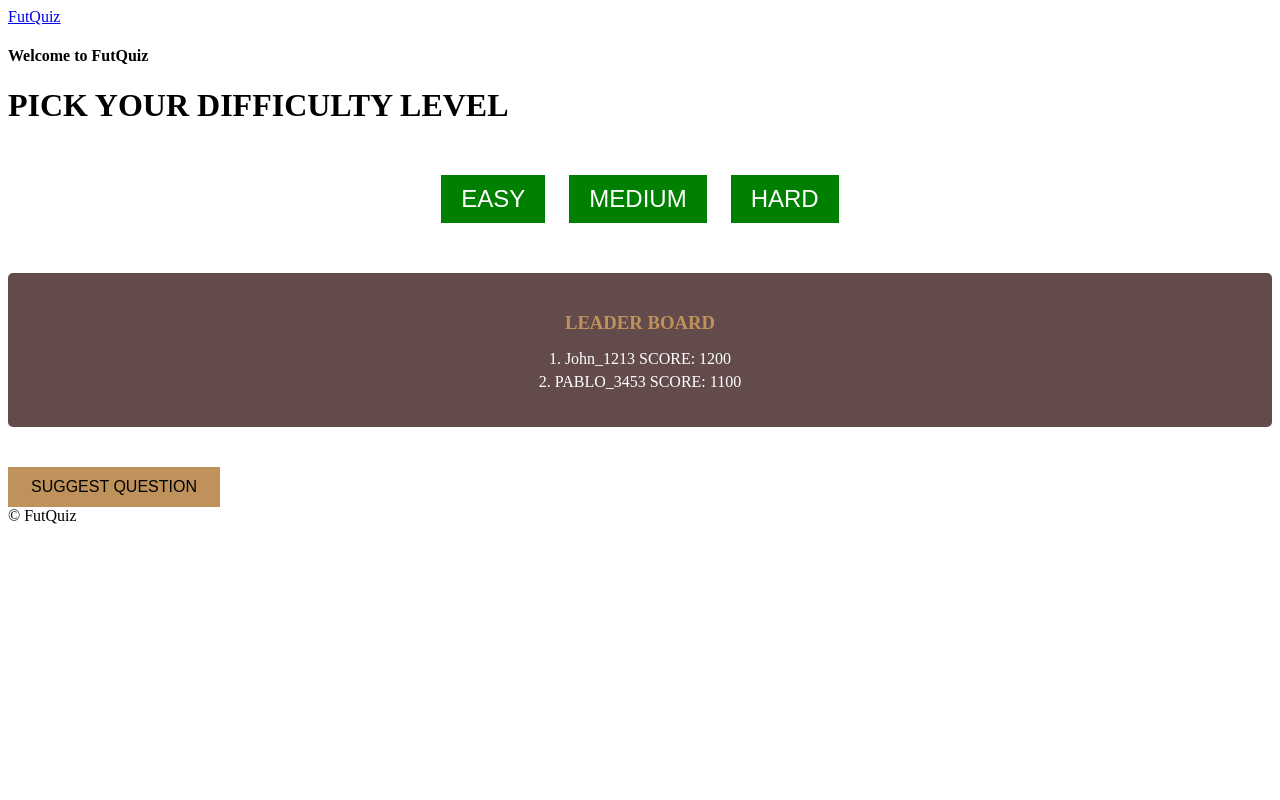
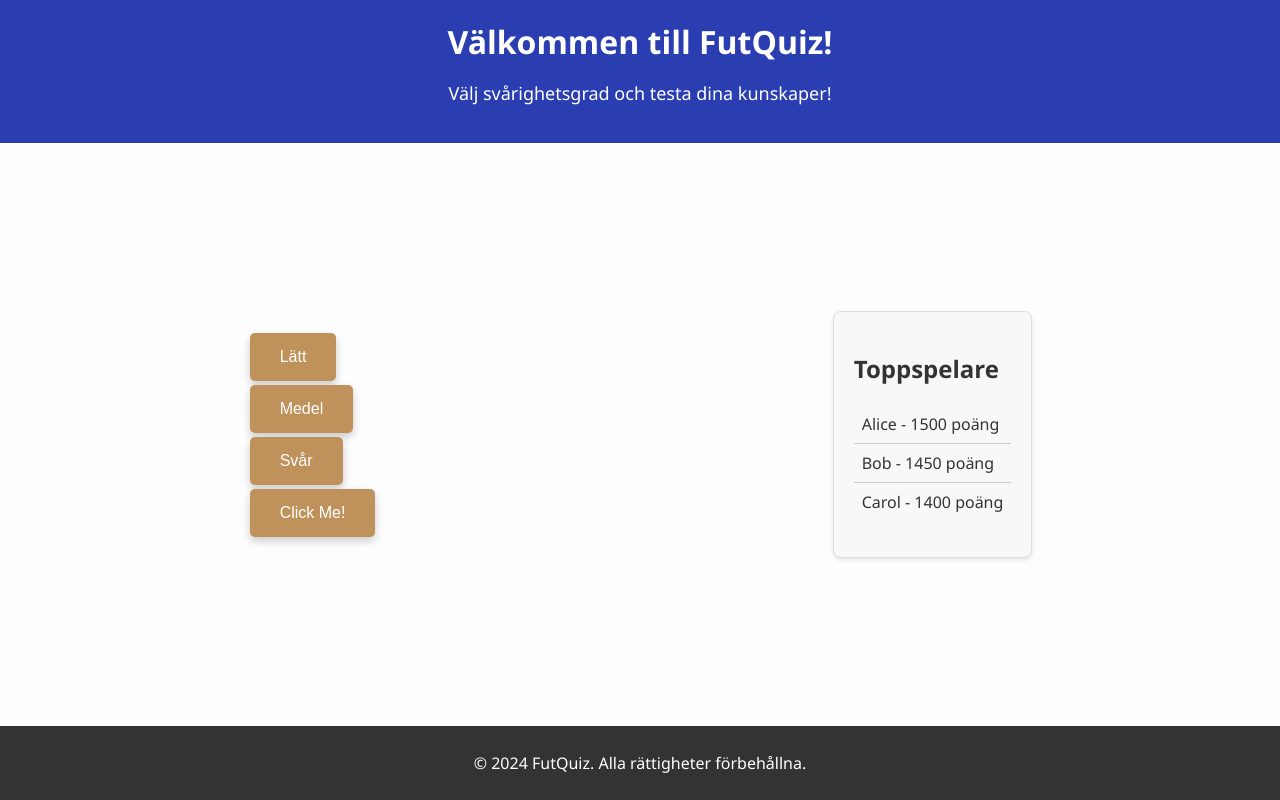
Before and after one commit to Peppino9/quiz-python-game, a Flask app: template templates/main.html in a window 1280 px wide. Run offline with Flask 3, Linux system fonts and the light colour scheme; the template is opened without the code that fills it, so the values that code supplies are empty; some libraries are stand-ins or nearby versions.

Commit message:
skapat grunden för mian page

```diff
--- a/static/main_style.css
+++ b/static/main_style.css
@@ -1,62 +1,95 @@
-/* Keep the existing styles from your index_style.css */
-
-/* Add styles for the new buttons */
-#difficulty-buttons {
-  text-align: center;
-  padding: 20px;
+/* styles.css */
+body {
+    font-family: 'Segoe UI', Tahoma, Geneva, Verdana, sans-serif;
+    background-color: #fdfdfd;
+    color: #333;
+    margin: 0;
+    padding: 0;
+    display: flex;
+    flex-direction: column;
+    min-height: 100vh;
 }
 
-.difficulty-button {
-  background-color: green;
-  border: none;
-  color: white;
-  padding: 10px 20px;
-  margin: 10px;
-  font-size: 1.5em;
-  cursor: pointer;
-  transition: background-color 0.3s;
+header {
+    background-color: #2a3eb1;
+    color: #fff;
+    padding: 20px;
+    text-align: center;
 }
 
-.difficulty-button:hover {
-  background-color: darkgreen;
+header h1 {
+    margin: 0;
+    padding: 0;
 }
 
-/* Adapt leaderboard styles from the image provided */
-#leaderboard {
-  background-color: rgba(61, 30, 30, 0.8); /* Slightly darker to match the image */
-  padding: 20px;
-  margin: 20px auto;
-  border-radius: 5px;
-  text-align: center;
+header p {
+    font-size: 18px;
 }
 
-#leaderboard h3 {
-  color: rgb(191 146 91); /* Golden text to match the design */
-  margin-bottom: 10px;
+main {
+    flex: 1;
+    padding: 20px;
+    display: flex;
+    justify-content: space-around;
+    align-items: center;
+}
+
+.difficulty-selection {
+    text-align: center;
+}
+
+button.difficulty {
+    background-color: rgb(191 146 91);
+    border: none;
+    border-radius: 5px;
+    color: white;
+    padding: 15px 30px;
+    text-align: center;
+    text-decoration: none;
+    display: inline-block;
+    font-size: 16px;
+    margin: 4px 2px;
+    cursor: pointer;
+    box-shadow: 0 4px 8px 0 rgba(0,0,0,0.2);
+    transition: 0.3s;
+    display: block;
+
+}
+
+button.difficulty:hover {
+  background-color: rgb(191 146 91);
+  color: white;
+}
+
+#leaderboard {
+    background-color: #f8f8f8;
+    border: 1px solid #ddd;
+    padding: 20px;
+    box-shadow: 0 2px 4px rgba(0,0,0,0.1);
+    border-radius: 8px;
+}
+
+#leaderboard h2 {
+    color: #333;
 }
 
 #leaderboard ol {
-  list-style: none; /* Remove default list styling */
-  padding: 0;
-  color: white; /* White text for leaderboard */
+    list-style-type: none;
+    padding: 0;
 }
 
-#leaderboard ol li {
-  margin-bottom: 5px;
+#leaderboard li {
+    padding: 8px;
+    border-bottom: 1px solid #ccc;
 }
 
-/* Button in banner-desc for suggesting a question */
-#banner-desc button {
-  background-color: rgb(191 146 91); /* Golden background to stand out */
-  color: black; /* Black text for better contrast */
-  border: 3px solid rgb(191 146 91);
-  padding: 8px 20px;
-  font-size: 1em;
-  margin-top: 20px; /* Space from the text above */
-  cursor: pointer;
+#leaderboard li:last-child {
+    border-bottom: none;
 }
 
-#banner-desc button:hover {
-  background-color: rgba(245, 212, 171, 0.8); /* Lighter golden color on hover */
-  color: white;
+footer {
+    background-color: #333;
+    color: #fff;
+    text-align: center;
+    padding: 10px 20px;
 }
--- a/templates/main.html
+++ b/templates/main.html
@@ -1,5 +1,5 @@
 <!DOCTYPE html>
-<html lang="en">
+<html lang="sv">
     <head>
         <!-- Required meta tags -->
         <meta charset="UTF-8">
@@ -17,38 +17,28 @@
         <title>FutQuiz</title>
     </head>
 <body>
-    <div id="container">
-        <div id="logo">
-            <a href="/">FutQuiz</a>
-        </div>
-
-        <div id="banner">
-            <div id="banner-content">
-                <h4>Welcome to FutQuiz</h4>
-                <h1>PICK YOUR <span>DIFFICULTY LEVEL</span></h1>
-            </div>
-            <div id="difficulty-buttons">
-                <button class="difficulty-button">EASY</button>
-                <button class="difficulty-button">MEDIUM</button>
-                <button class="difficulty-button">HARD</button>
-            </div>
-            <div id="leaderboard">
-                <h3>LEADER BOARD</h3>
+    <header>
+        <h1>Välkommen till FutQuiz!</h1>
+        <p>Välj svårighetsgrad och testa dina kunskaper!</p>
+    </header>
+    <main>
+        <section class="difficulty-selection">
+            <button class="difficulty" id="easy">Lätt</button>
+            <button class="difficulty" id="medium">Medel</button>
+            <button class="difficulty" id="hard">Svår</button>
+            <button class="difficulty" onclick="alert('Hello world!')">Click Me!</button>
+        </section>
+        <section id="leaderboard">
+            <h2>Toppspelare</h2>
             <ol>
-                    <!-- Example of list items -->
-                    <li>1. John_1213 SCORE: 1200</li>
-                    <li>2. PABLO_3453 SCORE: 1100</li>
-                    <!-- Add more list items here -->
+                <li>Alice - 1500 poäng</li>
+                <li>Bob - 1450 poäng</li>
+                <li>Carol - 1400 poäng</li>
             </ol>
-            </div>
-            <div id="banner-desc">
-                <button onclick="window.location.href = 'suggest_question.html';">SUGGEST QUESTION</button>
-            </div>
-        </div>
-
+        </section>
+    </main>
     <footer>
-            <span> &copy; FutQuiz</span>
+        <p>© 2024 FutQuiz. Alla rättigheter förbehållna.</p>
     </footer>
-    </div>
 </body>
 </html>
```
Also changed, not shown: templates/Gammalmain.html (added, +54 -0 lines). Lines whose indentation alone changed are shown as unchanged.
